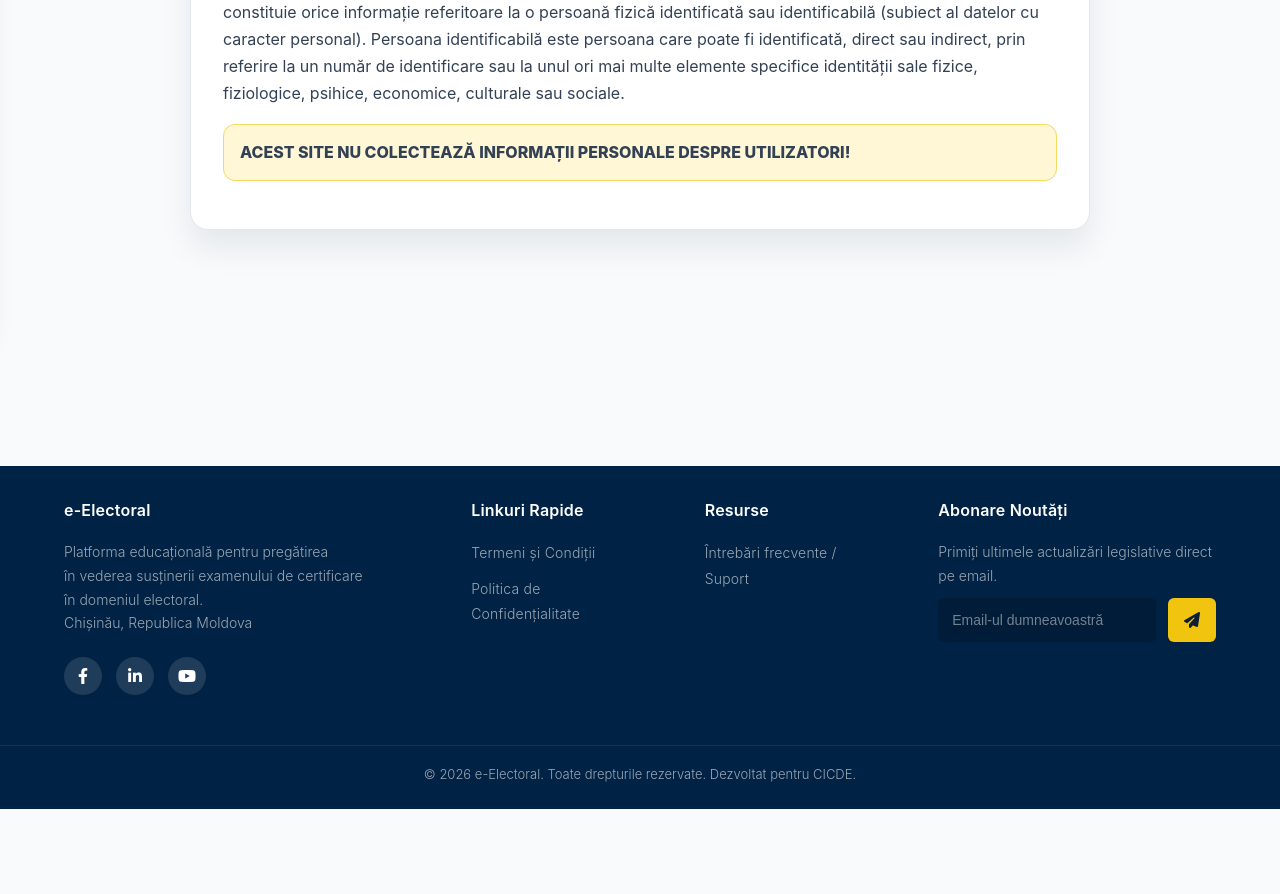
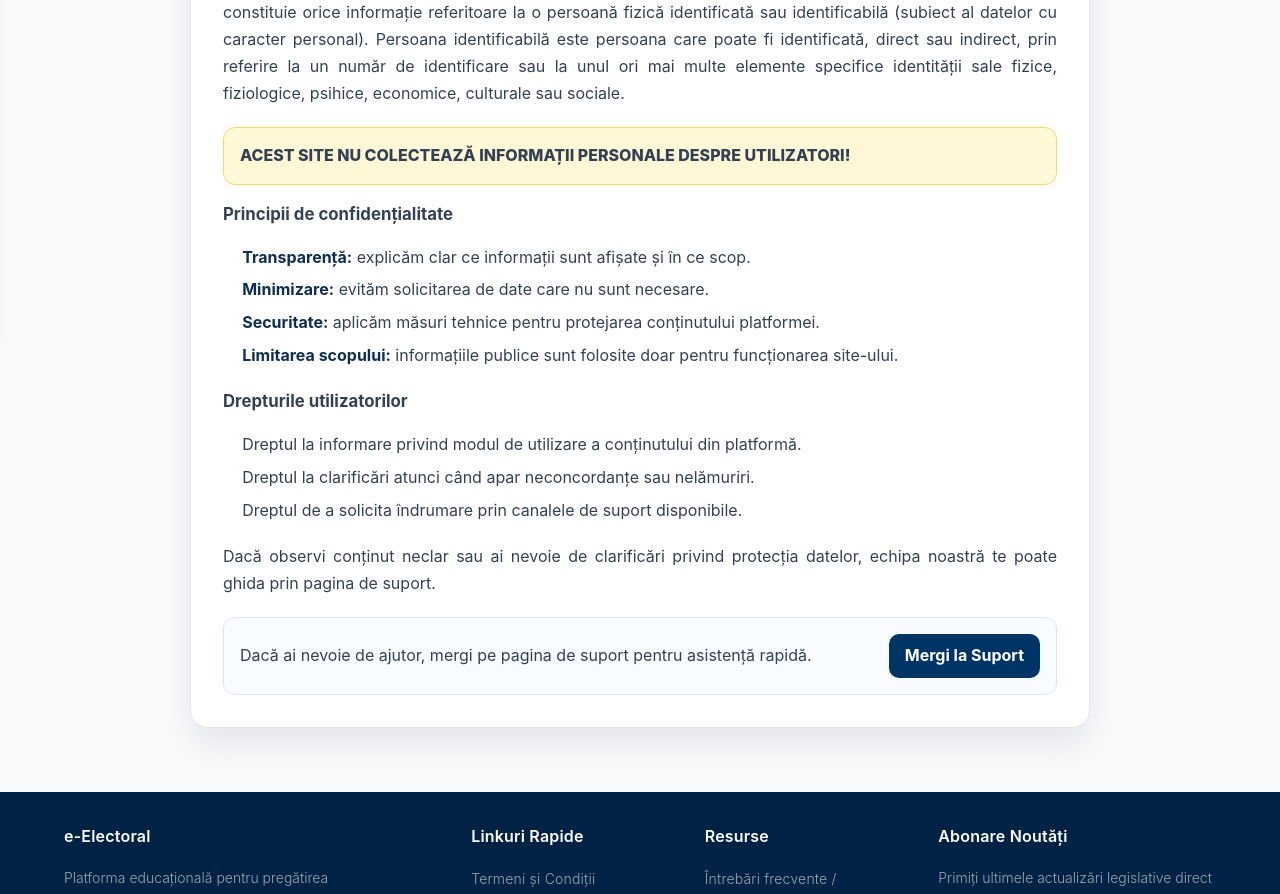
Before and after one commit to roscaiana/Proiect-MRSTweb, a React (Vite) app in the folder frontend/: page /politica-confidentialitate in a window 1280 px wide. Shown: the part 460-1354 px from the top of the page. Before the commit the page ends 1269 px from the top, so only its background shows below. Built offline with nearby package versions, Linux system fonts and the light colour scheme.

Commit message:
PrivacyPolicy Page added !!

```diff
--- a/frontend/src/pages/privacy/PrivacyPolicy.css
+++ b/frontend/src/pages/privacy/PrivacyPolicy.css
@@ -56,10 +56,16 @@
     color: #334155;
 }
 
+.privacy-section {
+    margin-bottom: 1.2rem;
+}
+
 .privacy-card p {
     margin: 0 0 1rem;
     color: #334155;
     line-height: 1.7;
+    text-align: justify;
+    text-justify: inter-word;
 }
 
 .privacy-highlight {
@@ -72,8 +78,68 @@
     font-weight: 800;
 }
 
+.privacy-list {
+    margin: 0 0 1.2rem;
+    padding-left: 1.2rem;
+    color: #334155;
+    line-height: 1.7;
+}
+
+.privacy-list li {
+    margin-bottom: 0.35rem;
+    text-align: justify;
+}
+
+.privacy-list li strong {
+    color: #0f2e54;
+}
+
+.privacy-support-box {
+    margin-top: 0.4rem;
+    padding: 1rem;
+    border-radius: 12px;
+    border: 1px solid #dbe6f3;
+    background: #f8fbff;
+    display: flex;
+    align-items: center;
+    justify-content: space-between;
+    gap: 0.8rem;
+}
+
+.privacy-support-box p {
+    margin: 0;
+}
+
+.privacy-support-link {
+    display: inline-flex;
+    align-items: center;
+    justify-content: center;
+    min-width: 148px;
+    padding: 0.6rem 1rem;
+    border-radius: 10px;
+    background: #003366;
+    color: #ffffff;
+    font-weight: 700;
+    text-decoration: none;
+    transition: background 0.2s ease, transform 0.2s ease;
+}
+
+.privacy-support-link:hover {
+    background: #0b457e;
+    transform: translateY(-1px);
+}
+
 @media (max-width: 768px) {
     .privacy-hero {
         padding: 3rem 1rem 2.5rem;
     }
+
+    .privacy-support-box {
+        flex-direction: column;
+        align-items: stretch;
+    }
+
+    .privacy-support-link {
+        width: 100%;
+    }
 }
--- a/frontend/src/pages/privacy/PrivacyPolicy.tsx
+++ b/frontend/src/pages/privacy/PrivacyPolicy.tsx
@@ -1,4 +1,5 @@
-import './PrivacyPolicy.css';
+import { Link } from "react-router-dom";
+import "./PrivacyPolicy.css";
 
 export default function PrivacyPolicy() {
     return (
@@ -7,28 +8,61 @@ export default function PrivacyPolicy() {
                 <div className="container privacy-hero-content">
                     <h1>Politică și confidențialitate</h1>
                     <p>
-                        Informații scurte despre modul în care sunt tratate datele în platforma e-Electoral.
+                        Informații esențiale despre date cu caracter personal și utilizarea platformei e-Electoral.
                     </p>
                 </div>
             </section>
 
             <main className="container privacy-main">
                 <article className="privacy-card">
-                    <h2>Date cu caracter personal</h2>
-                    <h3>Prelucrarea datelor cu caracter personal</h3>
-                    <p>
-                        Conform Legii nr. 133 din 08.07.2011 privind protecția datelor cu caracter personal,
-                        datele cu caracter personal constituie orice informație referitoare la o persoană
-                        fizică identificată sau identificabilă (subiect al datelor cu caracter personal).
-                        Persoana identificabilă este persoana care poate fi identificată, direct sau
-                        indirect, prin referire la un număr de identificare sau la unul ori mai multe
-                        elemente specifice identității sale fizice, fiziologice, psihice, economice,
-                        culturale sau sociale.
-                    </p>
+                    <section className="privacy-section">
+                        <h2>Date cu caracter personal</h2>
+                        <h3>Prelucrarea datelor cu caracter personal</h3>
+                        <p>
+                            Conform Legii nr. 133 din 08.07.2011 privind protecția datelor cu caracter personal,
+                            date cu caracter personal constituie orice informație referitoare la o persoană fizică
+                            identificată sau identificabilă (subiect al datelor cu caracter personal). Persoana
+                            identificabilă este persoana care poate fi identificată, direct sau indirect, prin
+                            referire la un număr de identificare sau la unul ori mai multe elemente specifice
+                            identității sale fizice, fiziologice, psihice, economice, culturale sau sociale.
+                        </p>
+                    </section>
 
                     <p className="privacy-highlight">
                         ACEST SITE NU COLECTEAZĂ INFORMAȚII PERSONALE DESPRE UTILIZATORI!
                     </p>
+
+                    <section className="privacy-section">
+                        <h3>Principii de confidențialitate</h3>
+                        <ul className="privacy-list">
+                            <li><strong>Transparență:</strong> explicăm clar ce informații sunt afișate și în ce scop.</li>
+                            <li><strong>Minimizare:</strong> evităm solicitarea de date care nu sunt necesare.</li>
+                            <li><strong>Securitate:</strong> aplicăm măsuri tehnice pentru protejarea conținutului platformei.</li>
+                            <li><strong>Limitarea scopului:</strong> informațiile publice sunt folosite doar pentru funcționarea site-ului.</li>
+                        </ul>
+                    </section>
+
+                    <section className="privacy-section">
+                        <h3>Drepturile utilizatorilor</h3>
+                        <ul className="privacy-list">
+                            <li>Dreptul la informare privind modul de utilizare a conținutului din platformă.</li>
+                            <li>Dreptul la clarificări atunci când apar neconcordanțe sau nelămuriri.</li>
+                            <li>Dreptul de a solicita îndrumare prin canalele de suport disponibile.</li>
+                        </ul>
+                        <p>
+                            Dacă observi conținut neclar sau ai nevoie de clarificări privind protecția datelor,
+                            echipa noastră te poate ghida prin pagina de suport.
+                        </p>
+                    </section>
+
+                    <div className="privacy-support-box">
+                        <p>
+                            Dacă ai nevoie de ajutor, mergi pe pagina de suport pentru asistență rapidă.
+                        </p>
+                        <Link to="/support" className="privacy-support-link">
+                            Mergi la Suport
+                        </Link>
+                    </div>
                 </article>
             </main>
         </div>
```
